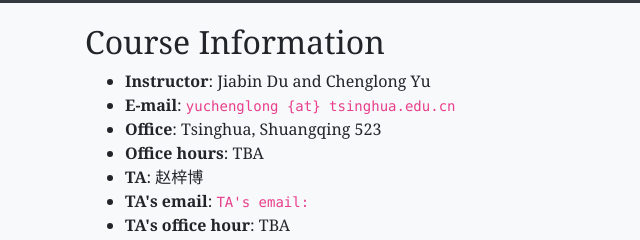
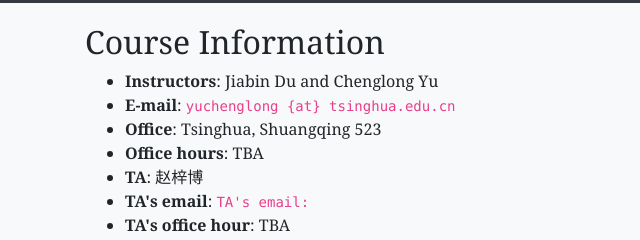
Before and after one commit to chenglongyu/chenglongyu.github.io, a plain HTML site: page Linear_Algebra_2025/index.html in a window 1280 px wide. Shown: the part 121-361 px from the top of the page, 0-640 px from the left. Drawn offline with nearby package versions, Linux system fonts and the light colour scheme.

Commit message:
Update index.html

```diff
--- a/Linear_Algebra_2025/index.html
+++ b/Linear_Algebra_2025/index.html
@@ -52,7 +52,7 @@
     <div class="container">
         <h2>Course Information</h2>
         <ul>
-            <li><b>Instructor</b>: Jiabin Du and Chenglong Yu</li>
+            <li><b>Instructors</b>: Jiabin Du and Chenglong Yu</li>
             <li><b>E-mail</b>: <code>yuchenglong {at} tsinghua.edu.cn</code></li>
             <li><b>Office</b>: Tsinghua, Shuangqing 523</li>
             <li><b>Office hours</b>: TBA</li>
```
